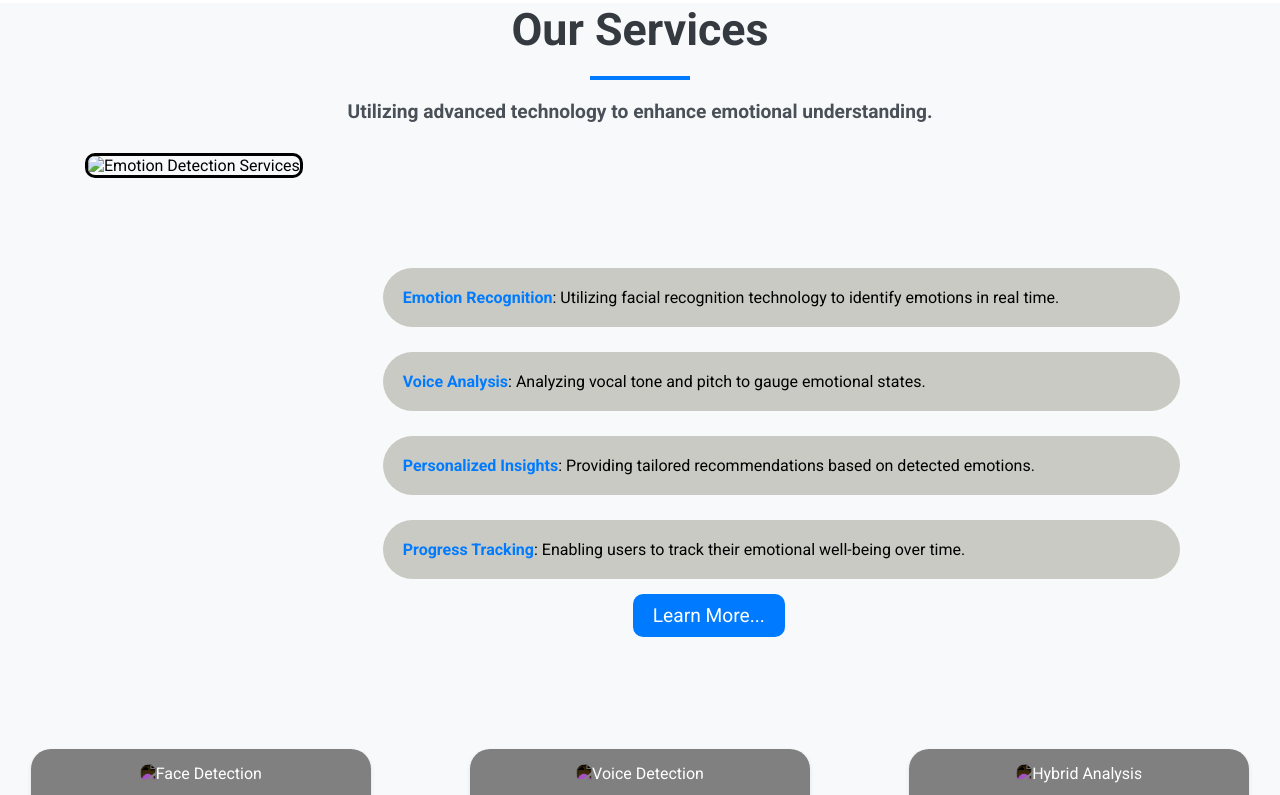
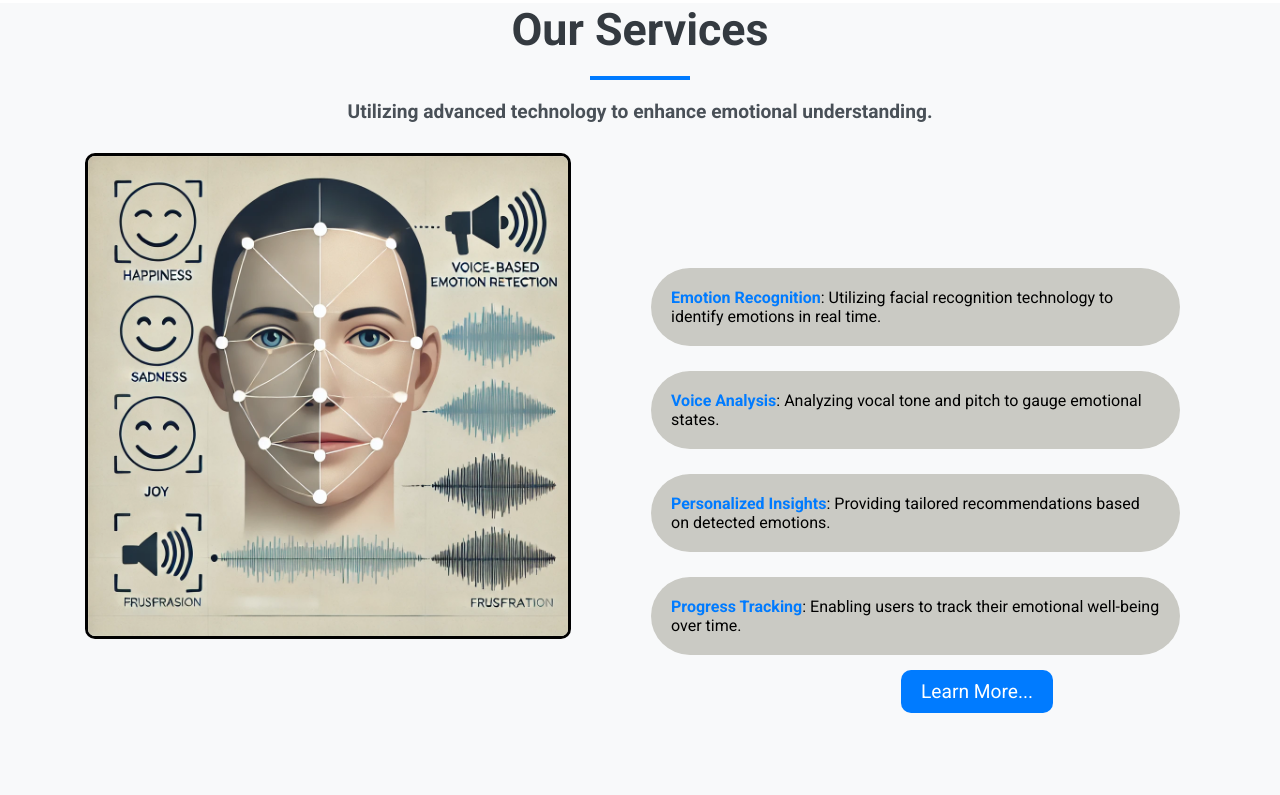
Before and after one commit to deepakCode2/Face-Recognition, a plain HTML site: page index.html in a window 1280 px wide. Shown: the part 982-1777 px from the top of the page. Drawn offline with Linux system fonts and the light colour scheme.

Commit message:
Update index.html

```diff
--- a/index.html
+++ b/index.html
@@ -52,7 +52,7 @@
 
     <div class="services-content">
         <div class="image">
-            <img src="Images/pic.webp" alt="Emotion Detection Services">
+            <img src="pic.webp" alt="Emotion Detection Services">
         </div>
 
         <div class="text-content">
@@ -79,19 +79,19 @@
 
     <div class="Section" id="try">
         <section class="card">
-            <img src="Images/pic2.webp" alt="Face Detection">
+            <img src="pic2.webp" alt="Face Detection">
             <h2>Understand Emotions Through Facial Expressions</h2>
             <p>Analyze facial features to identify individuals and detect emotions through facial expressions.</p>
             <a href="#" class="start">Get Started</a>
         </section>
         <section class="card">
-            <img src="Images/pic3.webp" alt="Voice Detection">
+            <img src="pic3.webp" alt="Voice Detection">
             <h2>Unlock Emotions with Voice Analysis</h2>
             <p>Use vocal tones and patterns to recognize individuals and determine emotions from voice.</p>
             <a href="#" class="start">Get Started</a>
         </section>
         <section class="card">
-            <img src="Images/pic1.webp" alt="Hybrid Analysis">
+            <img src="pic1.webp" alt="Hybrid Analysis">
             <h2>Comprehensive Detection: Face and Voice</h2>
             <p>Combine face and voice recognition for a comprehensive and accurate analysis of identity and emotions.</p>
             <a href="#" class="start">Get Started</a>
```
